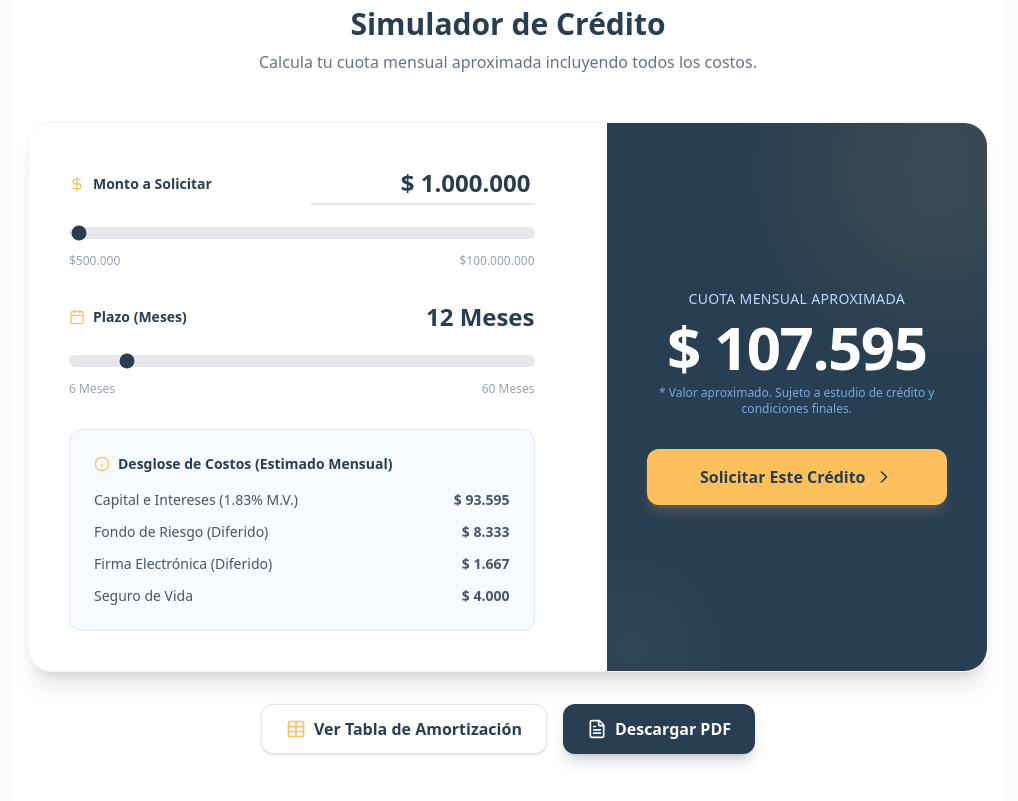
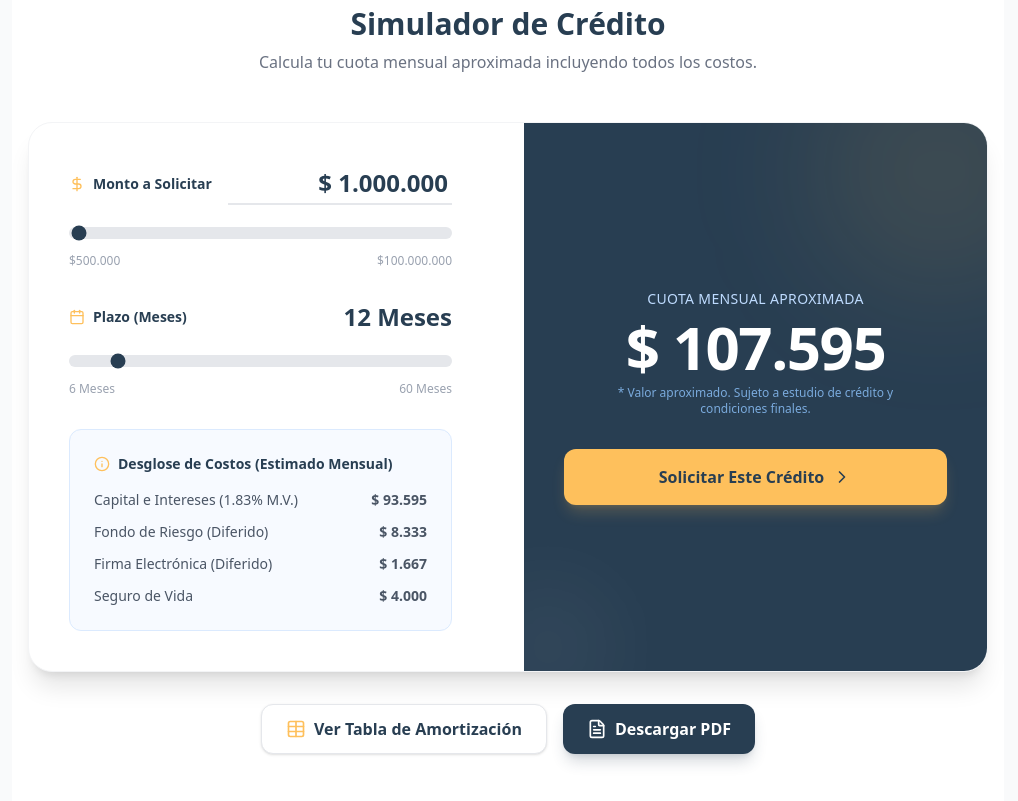
Before and after one commit to Ban68/proalto, a Next.js app: page /tasas-y-tarifas in a window 1280 px wide. Shown: the part 1660-2461 px from the top of the page, without its empty margins (132-1150 px from the left). Built offline with nearby package versions, Linux system fonts and the light colour scheme.

Commit message:
style: increase width of result section in loan simulator

```diff
--- a/components/calculators/loan-simulator.tsx
+++ b/components/calculators/loan-simulator.tsx
@@ -150,7 +150,7 @@ export function LoanSimulator() {
                 <div className="grid lg:grid-cols-12 gap-8 bg-white rounded-3xl shadow-xl border border-gray-100 overflow-hidden">
 
                     {/* Controls Section */}
-                    <div className="lg:col-span-7 p-8 md:p-10 space-y-8">
+                    <div className="lg:col-span-6 p-8 md:p-10 space-y-8">
                         <div>
                             <label className="block text-sm font-bold text-[#283e52] mb-4 flex items-center justify-between">
                                 <span className="flex items-center gap-2"><DollarSign className="w-4 h-4 text-[#fec05c]" /> Monto a Solicitar</span>
@@ -231,7 +231,7 @@ export function LoanSimulator() {
                     </div>
 
                     {/* Result Section */}
-                    <div className="lg:col-span-5 bg-[#283e52] p-8 md:p-10 flex flex-col justify-center text-white relative overflow-hidden">
+                    <div className="lg:col-span-6 bg-[#283e52] p-8 md:p-10 flex flex-col justify-center text-white relative overflow-hidden">
                         {/* Background decoration */}
                         <div className="absolute top-0 right-0 w-64 h-64 bg-[#fec05c]/10 rounded-full blur-3xl -mr-20 -mt-20"></div>
                         <div className="absolute bottom-0 left-0 w-32 h-32 bg-[#fff]/5 rounded-full blur-2xl -ml-10 -mb-10"></div>
```
